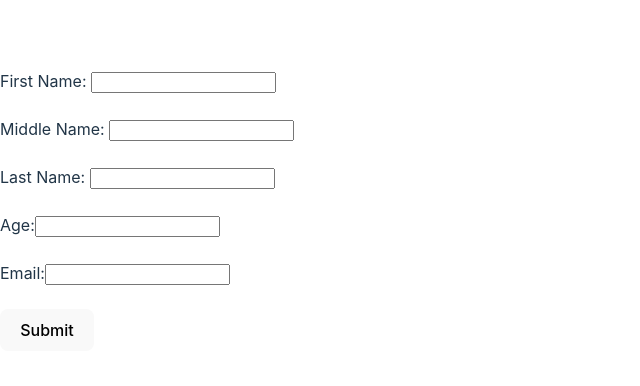
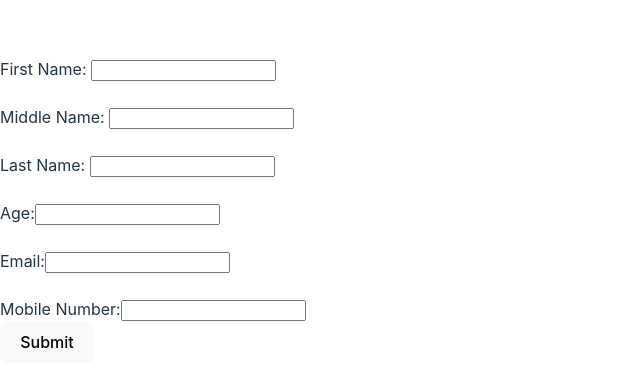
Before and after one commit to helee-geek/react-data-table, a React (Vite) app: page / in a window 1280 px wide. Shown: the part 190-576 px from the top of the page, without its empty margins (0-640 px from the left). Built offline with nearby package versions, Linux system fonts and the light colour scheme.

Commit message:
add Monile Number with validation

```diff
--- a/src/App.jsx
+++ b/src/App.jsx
@@ -73,7 +73,7 @@ const App = () => {
           />
           {errors.age && <p className="error-msg">{errors.age.message}</p>}
         </div>
-          <br />
+        <br />
         <div>
           <label>Email:</label>
           <input
@@ -82,16 +82,41 @@ const App = () => {
             {...register("email", {
               required: true,
               pattern: {
-                value: /^(([^<>()\[\]\\.,;:\s@"]+(\.[^<>()\[\]\\.,;:\s@"]+)*)|(".+"))@((\[[0-9]{1,3}\.[0-9]{1,3}\.[0-9]{1,3}\.[0-9]{1,3}\])|(([a-zA-Z\-0-9]+\.)+[a-zA-Z]{2,}))$/,
+                value:
+                  /^(([^<>()\[\]\\.,;:\s@"]+(\.[^<>()\[\]\\.,;:\s@"]+)*)|(".+"))@((\[[0-9]{1,3}\.[0-9]{1,3}\.[0-9]{1,3}\.[0-9]{1,3}\])|(([a-zA-Z\-0-9]+\.)+[a-zA-Z]{2,}))$/,
                 message: "Give a Proper Email Id EX: example@gmail.com",
               },
             })}
           />
-           {errors.email && <p className="error-msg">{errors.email.message}</p>}
+          {errors.email && <p className="error-msg">{errors.email.message}</p>}
         </div>
         <br />
 
-
+        <div>
+          <label>Mobile Number:</label>
+          <input
+            type="tel"
+            className={errors.mNumber ? "input-error" : ""}
+            {...register("mNumber", {
+              required: true,
+              minLength: {
+                value: 10,
+                message: "Mobile number must be 10 digits",
+              },
+              maxLength: {
+                value: 10,
+                message: "Mobile number must be 10 digits",
+              },
+              pattern: {
+                value: /^[0-9]{10}$/,
+                message: "Invalid mobile number",
+              },
+            })}
+          />
+          {errors.mNumber && (
+            <p className="error-msg">{errors.mNumber.message}</p>
+          )}
+        </div>
 
         <button type="submit" disabled={isSubmitting}>
           {isSubmitting ? "Submitting" : "Submit"}
```
